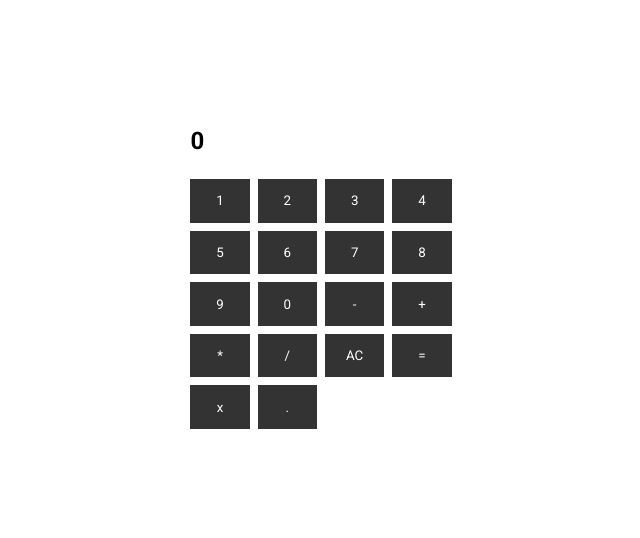
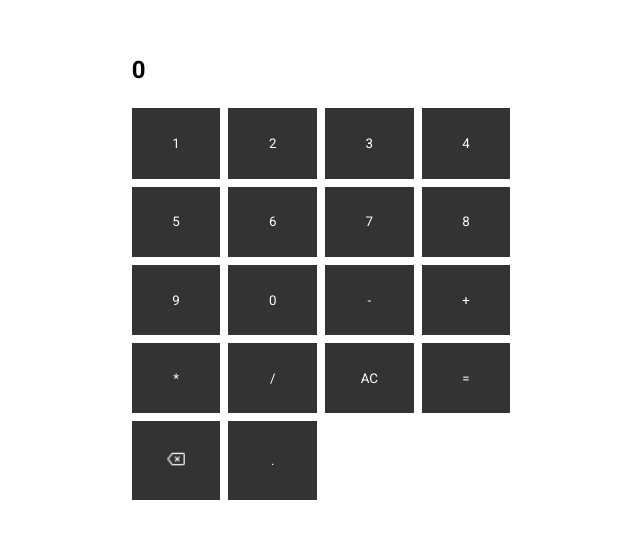
Before and after one commit to Adewole76/CodeAlpha_Tasks, a plain HTML site: page CodeAlpha_Calculator/index.html in a window 1280 px wide. Shown: the part 142-680 px from the top of the page, without its empty margins (319-959 px from the left). Drawn offline with Linux system fonts and the light colour scheme.

Commit message:
calulator backspace button image and image gallery project setup

```diff
--- a/CodeAlpha_Calculator/index.html
+++ b/CodeAlpha_Calculator/index.html
@@ -3,7 +3,7 @@
 <head>
     <meta charset="UTF-8">
     <meta name="viewport" content="width=device-width, initial-scale=1.0">
-    <title>Document</title>
+    <title>Calculator</title>
     <link rel="stylesheet" href="style.css">
     <link rel="preconnect" href="https://fonts.googleapis.com">
     <link rel="preconnect" href="https://fonts.gstatic.com" crossorigin>
@@ -29,7 +29,7 @@
         <button class="calculator-btn" onclick="addToFinalValueforSigns(' / ')">/</button>
         <button class="calculator-btn" onclick="resetFinalValue()">AC</button>
         <button class="calculator-btn" onclick="convertToCalculation()">=</button>
-        <button class="calculator-btn" onclick="backspaceFinalValue()">x</button>
+        <button class="calculator-btn" onclick="backspaceFinalValue()"><img class="delete-img" src="delete.png"></button>
         <button class="calculator-btn" onclick="addToFinalValue('.')">.</button>
     </section>
    </main>
--- a/CodeAlpha_Calculator/style.css
+++ b/CodeAlpha_Calculator/style.css
@@ -12,15 +12,18 @@ body{
     font-weight: bold;
     font-size: 24px;
 }
+.btn-section{
+    display: grid;
+    grid-template-columns: 1fr 1fr 1fr 1fr;
+    gap: 0.5em;
+}
 .calculator-btn{
-    padding: 1em 1.5em;
+    padding: 2em 2.5em;
     background-color: #333333;
     border: 1px solid transparent;
     color: white;
     font-family: 'Roboto'
 }
-.btn-section{
-    display: grid;
-    grid-template-columns: 1fr 1fr 1fr 1fr;
-    gap: 0.5em;
+.delete-img{
+    width: 20px;
 }
```
Also changed, not shown: CodeAlpha_Image-gallery/index.html (added, +12 -0 lines), CodeAlpha_Calculator/delete.png (added), CodeAlpha_Image-gallery/script.js (added), CodeAlpha_Image-gallery/style.css (added).
